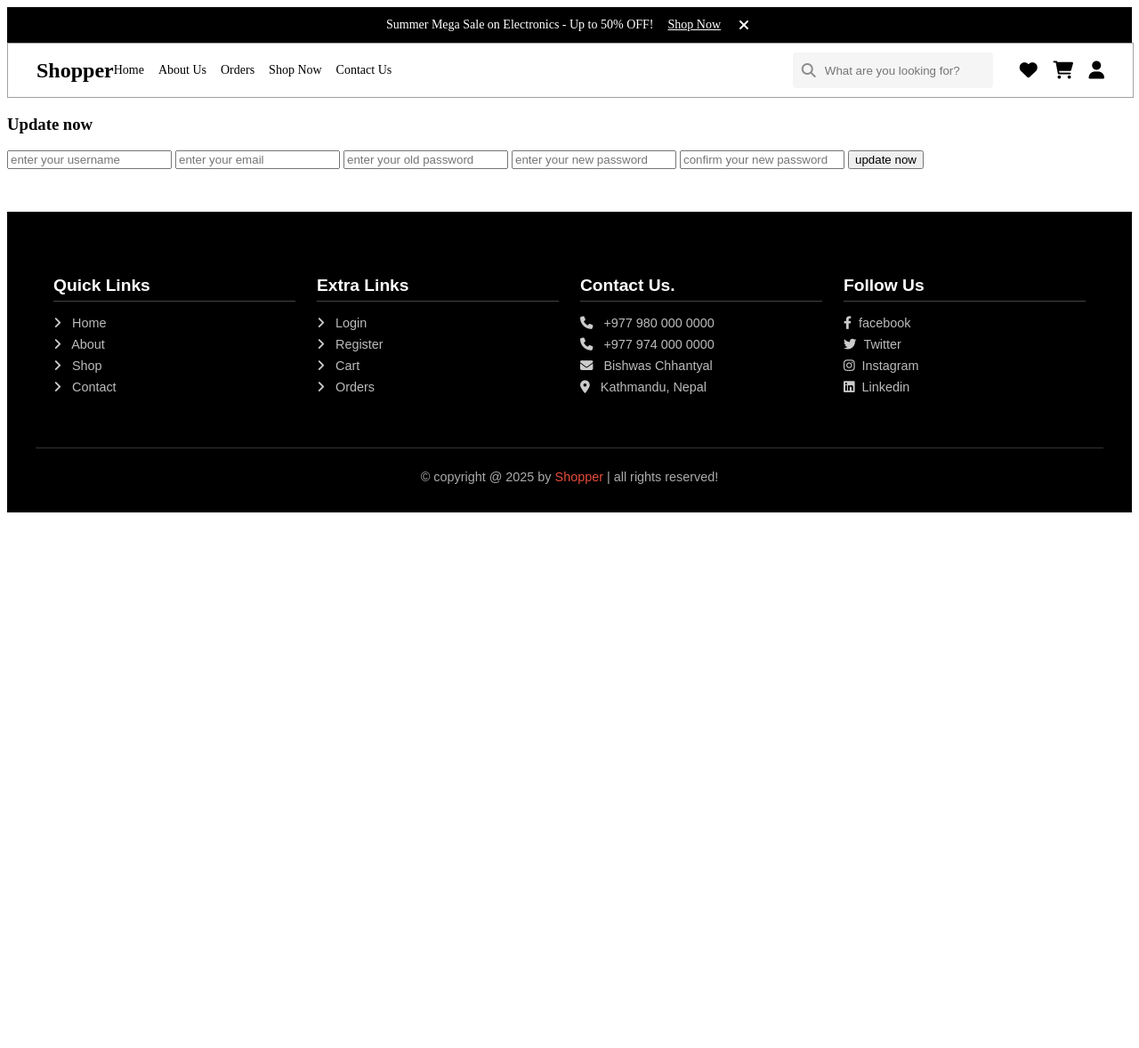
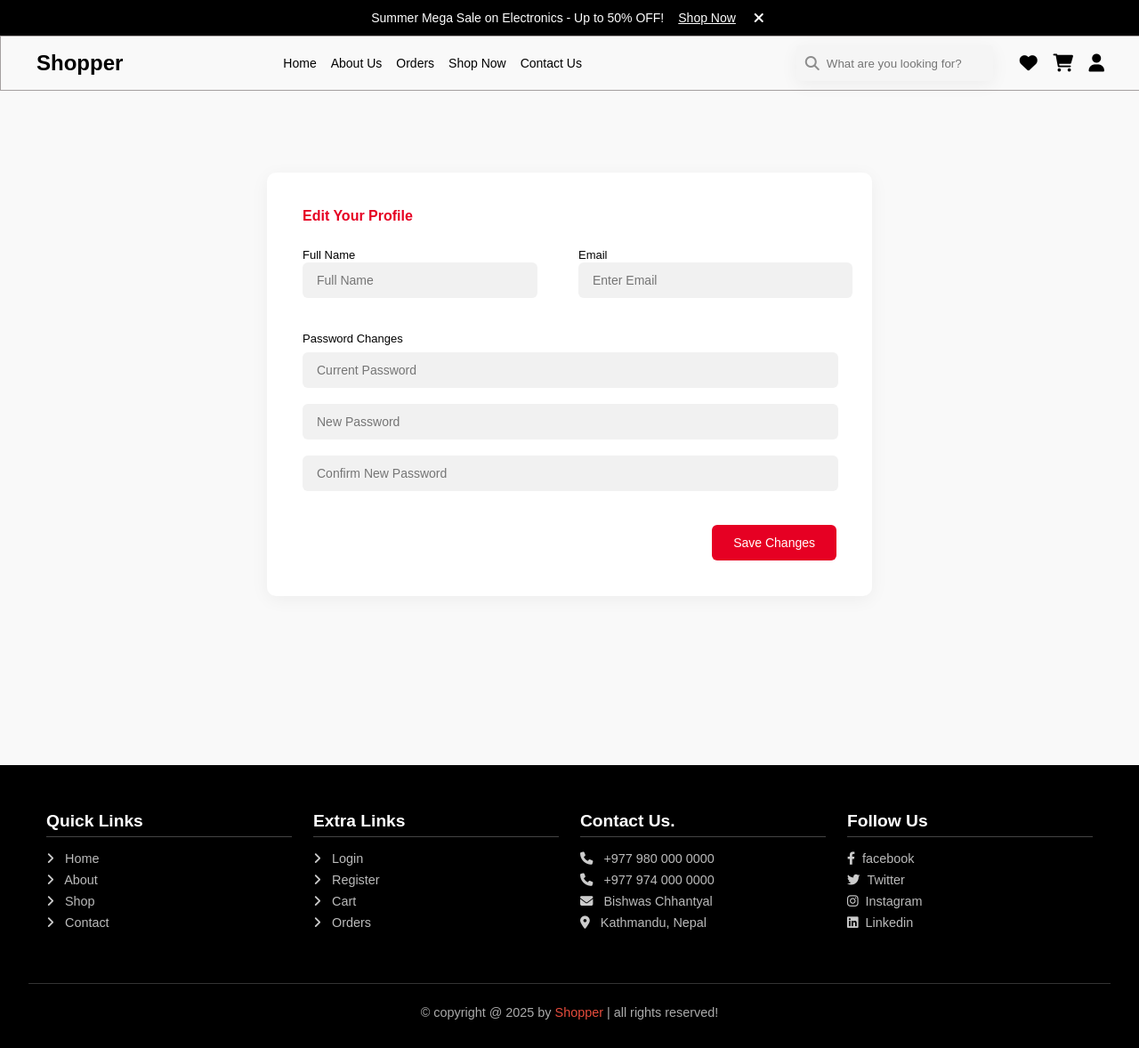
Before and after one commit to bishwaschhantyal/Ecommerce, a PHP site: page /update_user.php in a window 1280 px wide. Shown: the whole page at 89% size. Before the commit the page ends 576 px from the top, so only its background shows below. Run offline with PHP 8.4, Linux system fonts and the light colour scheme; data that the repository does not hold is empty; some libraries are stand-ins or nearby versions.

Commit message:
Updated update user page

```diff
--- a/css/header.css
+++ b/css/header.css
@@ -55,6 +55,7 @@ a {
     gap: 16px;
     font-size: 14px;
     font-weight: 500;
+    margin-left: 180px;
 }
 
 .navbar a:hover {
--- a/css/home.css
+++ b/css/home.css
@@ -446,7 +446,7 @@ section {
     justify-content: center;
     gap: 7rem;
     padding: 6rem 1rem;
-    background: #fff;
+    background: #F9F9F9;
     text-align: center;
     max-width: 1200px;
     margin: 5rem auto;
--- a/css/user_update.css
+++ b/css/user_update.css
@@ -0,0 +1,82 @@
+/* user_update.css */
+* {
+    margin: 0;
+    padding: 0;
+}
+
+/* user_update.css */
+
+body {
+    background-color: #f9f9f9;
+    font-family: 'Poppins', sans-serif;
+    margin: 0;
+    padding: 0;
+ }
+
+ .form-container {
+    display: flex;
+    justify-content: center;
+    align-items: center;
+    min-height: 100vh;
+    margin-top: -70px;
+    margin-bottom: -20px;
+ }
+
+ form {
+    background-color: #fff;
+    padding: 40px;
+    border-radius: 10px;
+    box-shadow: 0 4px 20px rgba(0, 0, 0, 0.05);
+    max-width: 600px;
+    width: 100%;
+ }
+
+
+ form h3 {
+    font-size: 20px;
+    color: #e60023;
+    margin-bottom: 25px;
+    font-weight: 600;
+ }
+
+ .box-user1 {
+    width: 80%;
+    padding: 12px 16px;
+    font-size: 14px;
+    margin-bottom: 18px;
+    border: none;
+    background: #f1f1f1;
+    border-radius: 6px;
+    transition: background-color 0.3s ease;
+ }
+
+ .box-user {
+    width: 95%;
+    padding: 12px 16px;
+    font-size: 14px;
+    margin-bottom: 18px;
+    border: none;
+    background: #f1f1f1;
+    border-radius: 6px;
+    transition: background-color 0.3s ease;
+ }
+
+ .box-user:focus {
+    background-color: #eaeaea;
+    outline: none;
+ }
+
+ .btn {
+    padding: 12px 24px;
+    font-size: 14px;
+    background-color: #e60023;
+    color: #fff;
+    border: none;
+    border-radius: 6px;
+    cursor: pointer;
+    transition: background-color 0.3s ease;
+ }
+
+ .btn:hover {
+    background-color: #cc001f;
+ }
--- a/update_user.php
+++ b/update_user.php
@@ -61,7 +61,7 @@ if (isset($_POST['submit'])) {
    <link rel="stylesheet" href="https://cdnjs.cloudflare.com/ajax/libs/font-awesome/6.1.1/css/all.min.css">
 
    <!-- custom css file link  -->
-   <link rel="stylesheet" href="css/style.css">
+   <link rel="stylesheet" href="css/user_update.css">
    <link rel="stylesheet" href="css/header.css">
    <link rel="stylesheet" href="css/footer.css">
 
@@ -74,16 +74,34 @@ if (isset($_POST['submit'])) {
 
    <section class="form-container">
 
-      <form action="" method="post">
-         <h3>Update now</h3>
-         <input type="hidden" name="prev_pass" value="<?= $fetch_profile["password"]; ?>">
-         <input type="text" name="name" required placeholder="enter your username" maxlength="20" class="box" value="<?= $fetch_profile["name"]; ?>">
-         <input type="email" name="email" required placeholder="enter your email" maxlength="50" class="box" oninput="this.value = this.value.replace(/\s/g, '')" value="<?= $fetch_profile["email"]; ?>">
-         <input type="password" name="old_pass" placeholder="enter your old password" maxlength="20" class="box" oninput="this.value = this.value.replace(/\s/g, '')">
-         <input type="password" name="new_pass" placeholder="enter your new password" maxlength="20" class="box" oninput="this.value = this.value.replace(/\s/g, '')">
-         <input type="password" name="cpass" placeholder="confirm your new password" maxlength="20" class="box" oninput="this.value = this.value.replace(/\s/g, '')">
-         <input type="submit" value="update now" class="btn" name="submit">
-      </form>
+   <form action="" method="post">
+   <h3 style="color: #e60023; font-size: 16px; margin-bottom: 25px;">Edit Your Profile</h3>
+
+   <input type="hidden" name="prev_pass" value="<?= $fetch_profile["password"]; ?>">
+
+   <div style="display: flex; gap: 20px; margin-bottom: 20px;" class="input-row" >
+      <div style="flex: 1;">
+         <label for="name" style="font-size: 13px; font-weight: 500;">Full Name</label>
+         <input type="text" id="name" name="name" required placeholder="Full Name" maxlength="20" class="box-user1" value="<?= $fetch_profile["name"]; ?>">
+      </div>
+      <div style="flex: 1;">
+         <label for="email" style="font-size: 13px; font-weight: 500;">Email</label>
+         <input type="email" id="email" name="email" required placeholder="Enter Email" maxlength="50" class="box-user" oninput="this.value = this.value.replace(/\s/g, '')" value="<?= $fetch_profile["email"]; ?>">
+      </div>
+   </div>
+
+   <div style="margin-bottom: 15px;">
+      <label style="font-size: 13px; font-weight: 500; margin-bottom: 8px; display: block;">Password Changes</label>
+      <input type="password" name="old_pass" placeholder="Current Password" maxlength="20" class="box-user" oninput="this.value = this.value.replace(/\s/g, '')">
+      <input type="password" name="new_pass" placeholder="New Password" maxlength="20" class="box-user" oninput="this.value = this.value.replace(/\s/g, '')">
+      <input type="password" name="cpass" placeholder="Confirm New Password" maxlength="20" class="box-user" oninput="this.value = this.value.replace(/\s/g, '')">
+   </div>
+
+   <div style="display: flex; justify-content: flex-end; gap: 15px; margin-top: 20px;">
+      <input type="submit" value="Save Changes" class="btn" name="submit" style="background-color: #e60023;">
+   </div>
+</form>
+
 
    </section>
 
```
